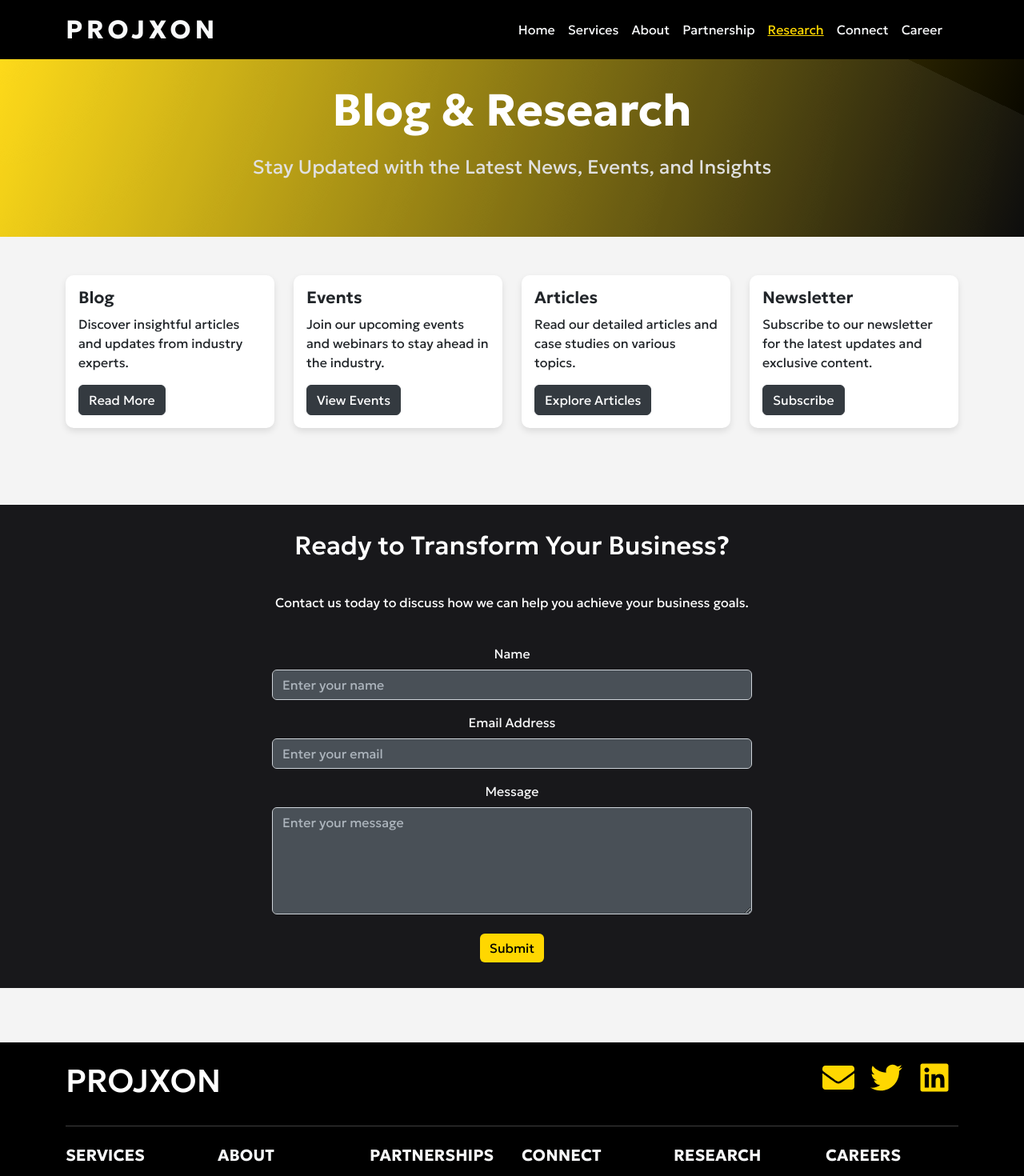
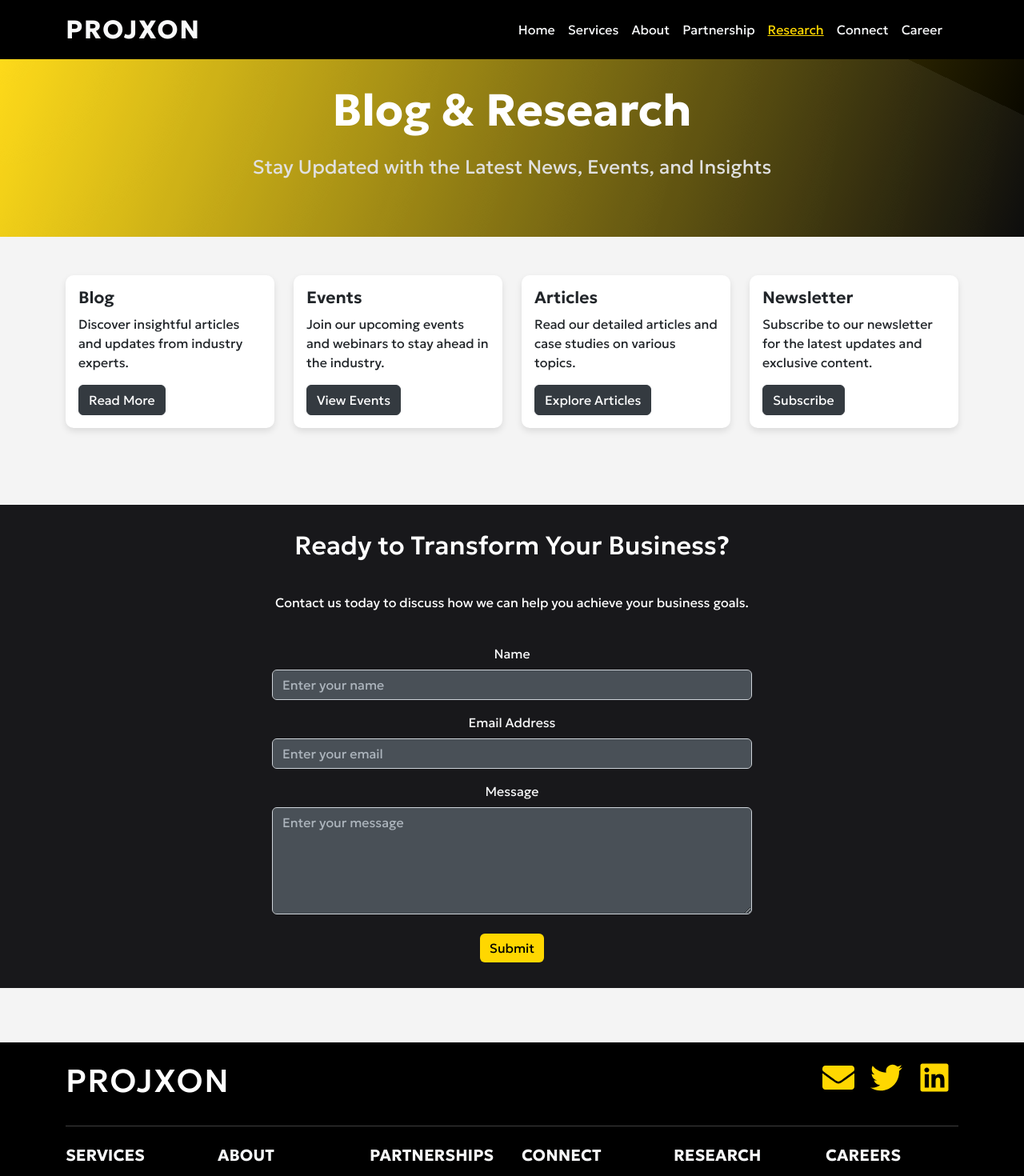
Before and after one commit to gokillboss/Projxon, a React (Create React App) app in the folder projxon-web/: page /research in a window 1280 px wide. Shown: the top 1470 px of the page at 80% size. Built offline with nearby package versions, Linux system fonts and the light colour scheme.

Commit message:
changed letter spacing of logo for navbar and footer

```diff
--- a/projxon-web/src/components/Footer.css
+++ b/projxon-web/src/components/Footer.css
@@ -6,6 +6,10 @@ footer {
     color: white;
     padding: 40px 0;
     transition: background-color 0.3s ease;
+}
+
+.footer-logo{
+    letter-spacing: 0.1rem;
 }
 
 footer:hover {
--- a/projxon-web/src/components/NavBar.css
+++ b/projxon-web/src/components/NavBar.css
@@ -11,7 +11,7 @@
     font-weight: bold;
     color: #f8f9fa;
     transition: color 0.3s ease;
-    letter-spacing: 0.3rem;
+    letter-spacing: 0.1rem;
 }
 
 .navbar-brand:hover {
```
